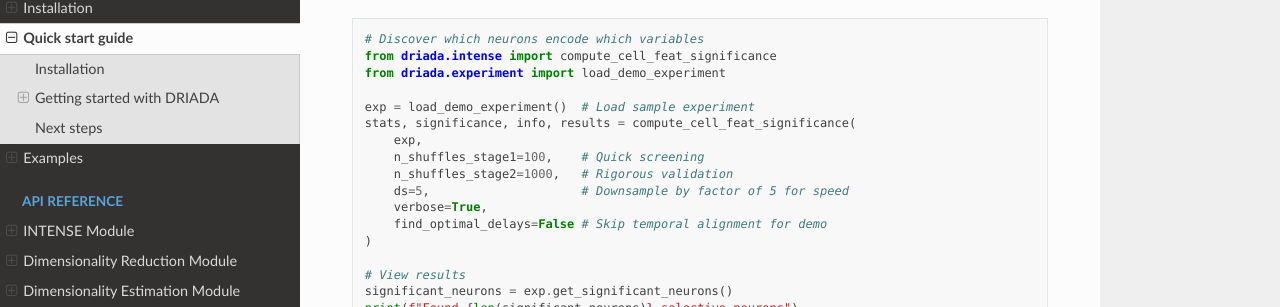
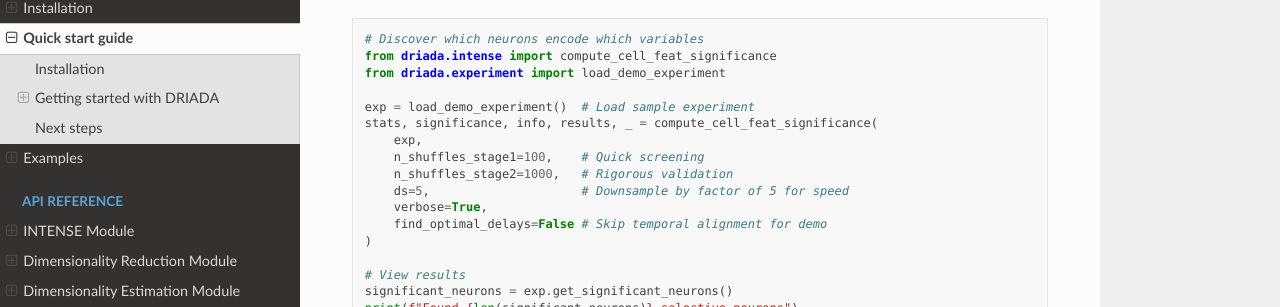
Before and after one commit to iabs-neuro/driada, a Sphinx documentation site: the page built from docs/quickstart.rst, in a window 1280 px wide and 900 px high, scrolled down 1147 px. Shown: the part 144-451 px from the top of the window. Built offline with Sphinx 7.4.7 and the Read the Docs theme 3.1.0, drawn with Linux system fonts in a browser that asks for light colours.

```diff
--- a/docs/api/integration.rst
+++ b/docs/api/integration.rst
@@ -27,7 +27,7 @@ Usage Example
    exp = load_demo_experiment()
 
    # First, run INTENSE analysis
-   stats, sig, info, intense_results = compute_cell_feat_significance(
+   stats, sig, info, intense_results, _ = compute_cell_feat_significance(
        exp,
        find_optimal_delays=False  # Skip temporal alignment for demo
    )
--- a/docs/api/intense/pipelines.rst
+++ b/docs/api/intense/pipelines.rst
@@ -53,7 +53,7 @@ Usage Example
 
    exp = load_demo_experiment()
 
-   stats, significance, info, results = compute_cell_feat_significance(
+   stats, significance, info, results, _ = compute_cell_feat_significance(
        exp,
        n_shuffles_stage1=100,
        n_shuffles_stage2=1000,
--- a/docs/quickstart.rst
+++ b/docs/quickstart.rst
@@ -73,7 +73,7 @@ Discover which neurons encode which variables:
    from driada.experiment import load_demo_experiment
 
    exp = load_demo_experiment()  # Load sample experiment
-   stats, significance, info, results = compute_cell_feat_significance(
+   stats, significance, info, results, _ = compute_cell_feat_significance(
        exp,
        n_shuffles_stage1=100,    # Quick screening
        n_shuffles_stage2=1000,   # Rigorous validation
```
Also changed, not shown: 1 other file.
